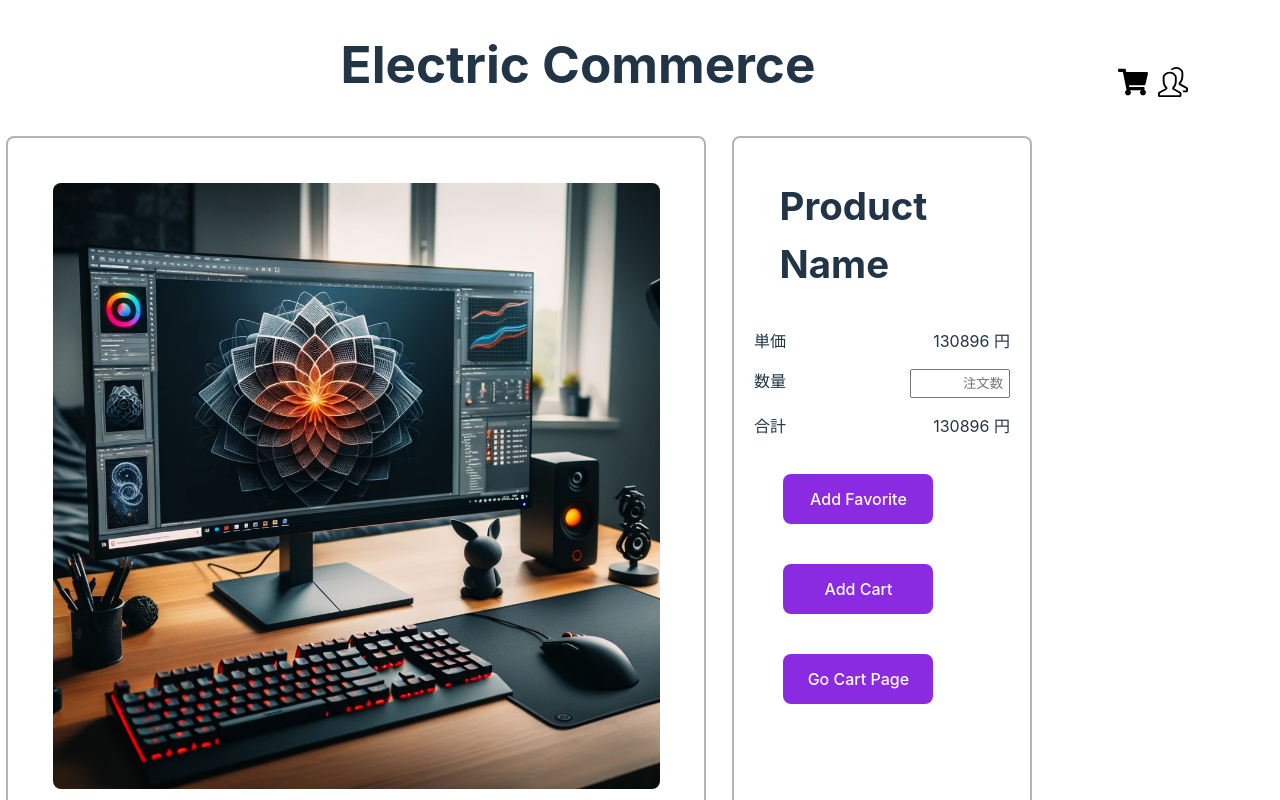
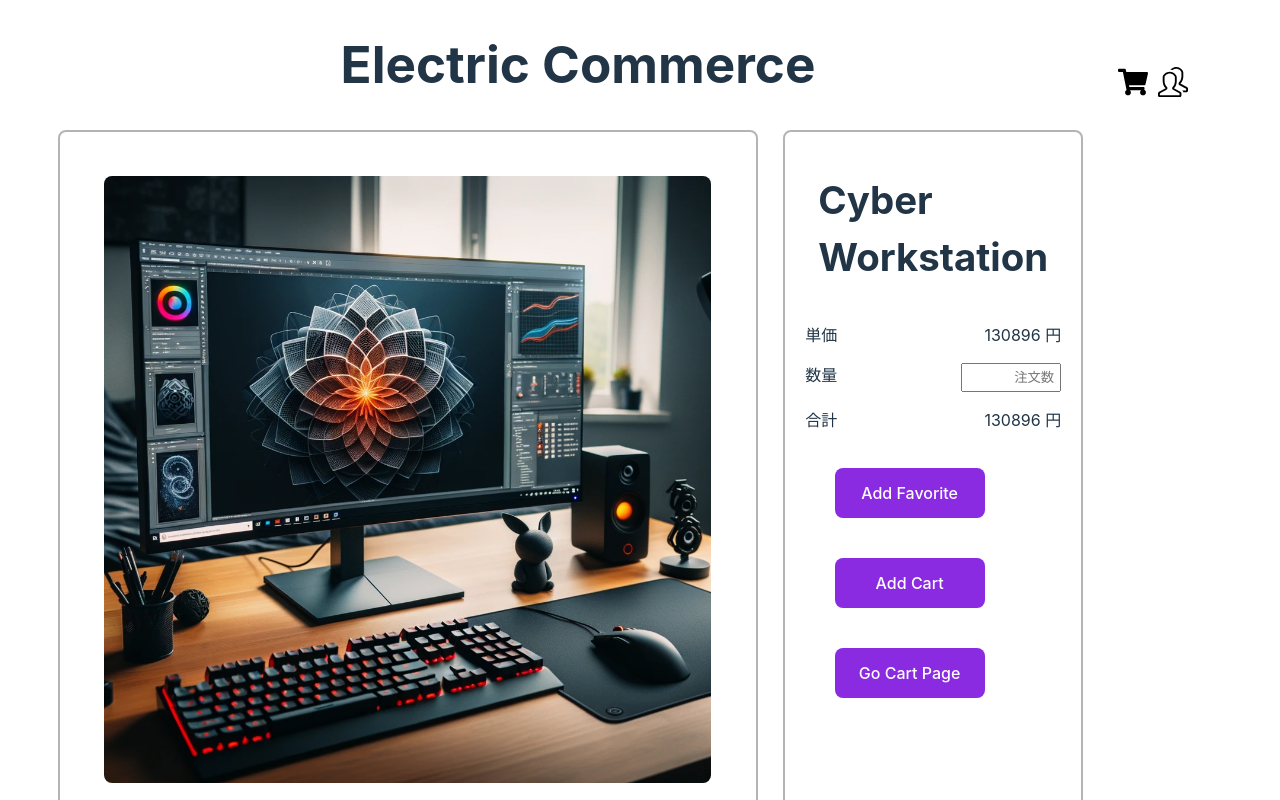
Before and after one commit to kip2/E-Commerce-Site-React, a React (Vite) app in the folder app/: page / in a window 1280 px wide. Shown: the top 800 px of the page. Built offline with nearby package versions, Linux system fonts and the light colour scheme.

Commit message:
値を上から受け取るように変更＆レイアウト調整

```diff
--- a/app/src/components/molecules/InformationCard.css
+++ b/app/src/components/molecules/InformationCard.css
@@ -4,7 +4,7 @@
     border: solid 2px #b4b4b4;
     border-radius: 8px;
     padding: 3.5vw;
-    margin: 0.5vw;
+    margin: 0 0.5vw 0 4.5vw;
     transition: tarnsform 2s;;
     display: flex;
     flex-flow: column;
--- a/app/src/components/organisms/InformationMenu.css
+++ b/app/src/components/organisms/InformationMenu.css
@@ -14,6 +14,6 @@
     max-width: 300px;
     border: solid 2px #b4b4b4;
     border-radius: 8px;
-    margin: 0.5vw 5.5vw 0 1.5vw;
+    margin: 0 5.5vw 0 1.5vw;
     padding: 20px;
 }
--- a/app/src/components/organisms/InformationMenu.tsx
+++ b/app/src/components/organisms/InformationMenu.tsx
@@ -3,7 +3,8 @@ import Calculation from "../molecules/Calculation"
 import "./InformationMenu.css"
 
 type InformationMenuProps = {
-
+    productName: string
+    price: number
 }
 
 // todo: あとで実装する
@@ -13,12 +14,12 @@ const addCartClick = () => {}
 // todo: あとで実装する
 const goCartPage= () => {}
 
-const InformationMenu: React.FC<InformationMenuProps> = () => {
+const InformationMenu: React.FC<InformationMenuProps> = ({productName, price}) => {
     return (
         <div className="information-menu">
-            <h3 className="information-menu-title">Product Name</h3>
+            <h3 className="information-menu-title">{productName}</h3>
             <Calculation
-                price={130896}
+                price={price}
             />
             <div className="buttons">
                 <Button
--- a/app/src/components/template/ProductInfomationTemplate.tsx
+++ b/app/src/components/template/ProductInfomationTemplate.tsx
@@ -22,7 +22,10 @@ const ProductInformationTemplate: React.FC<ProductInformationTemplateProps> = ()
                 <InformationCard
                     {...data}
                 />
-                <InformationMenu />
+                <InformationMenu
+                    productName={data.name}
+                    price={data.price}
+                />
             </div>
         </>
     )
```
